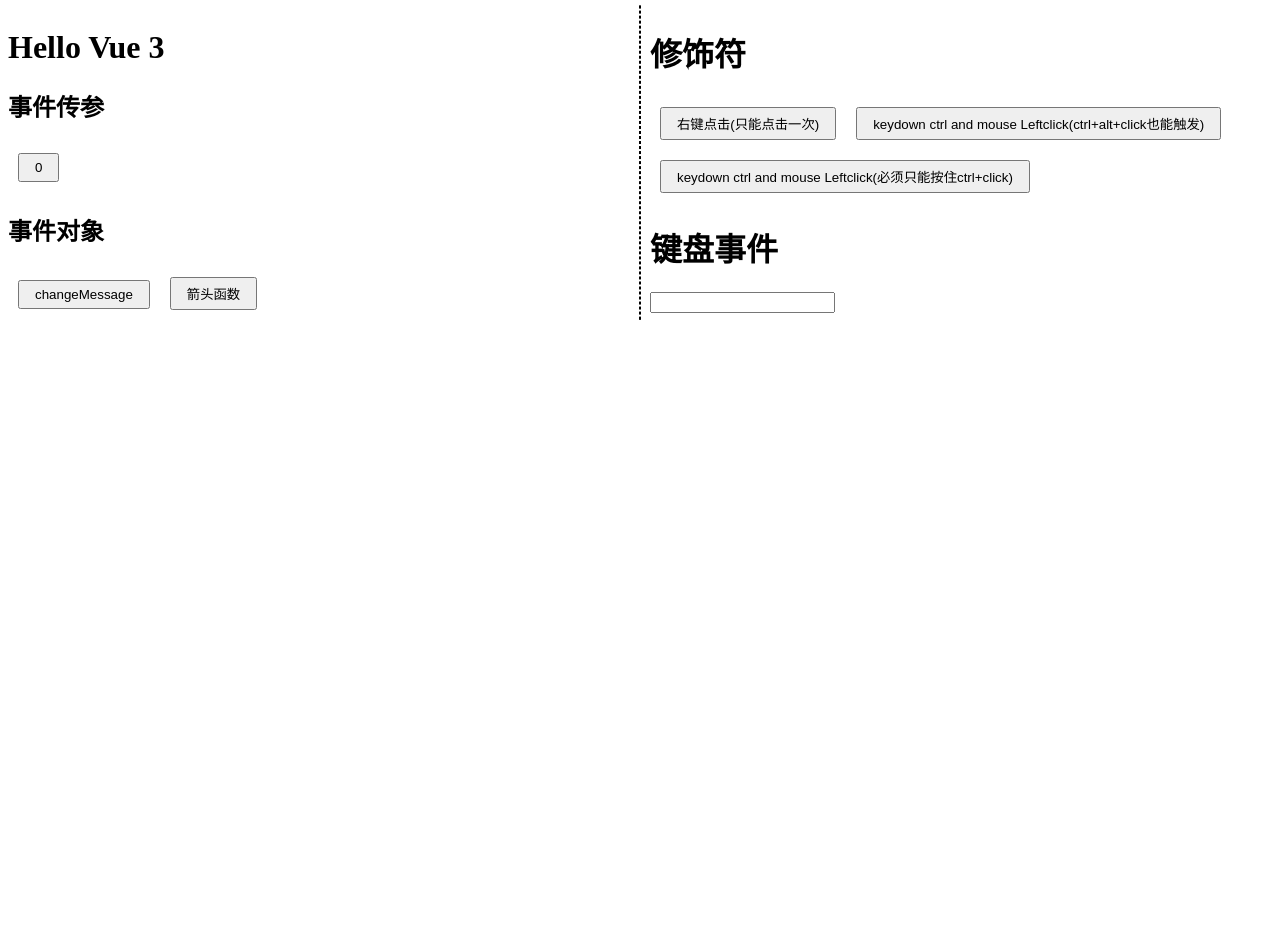
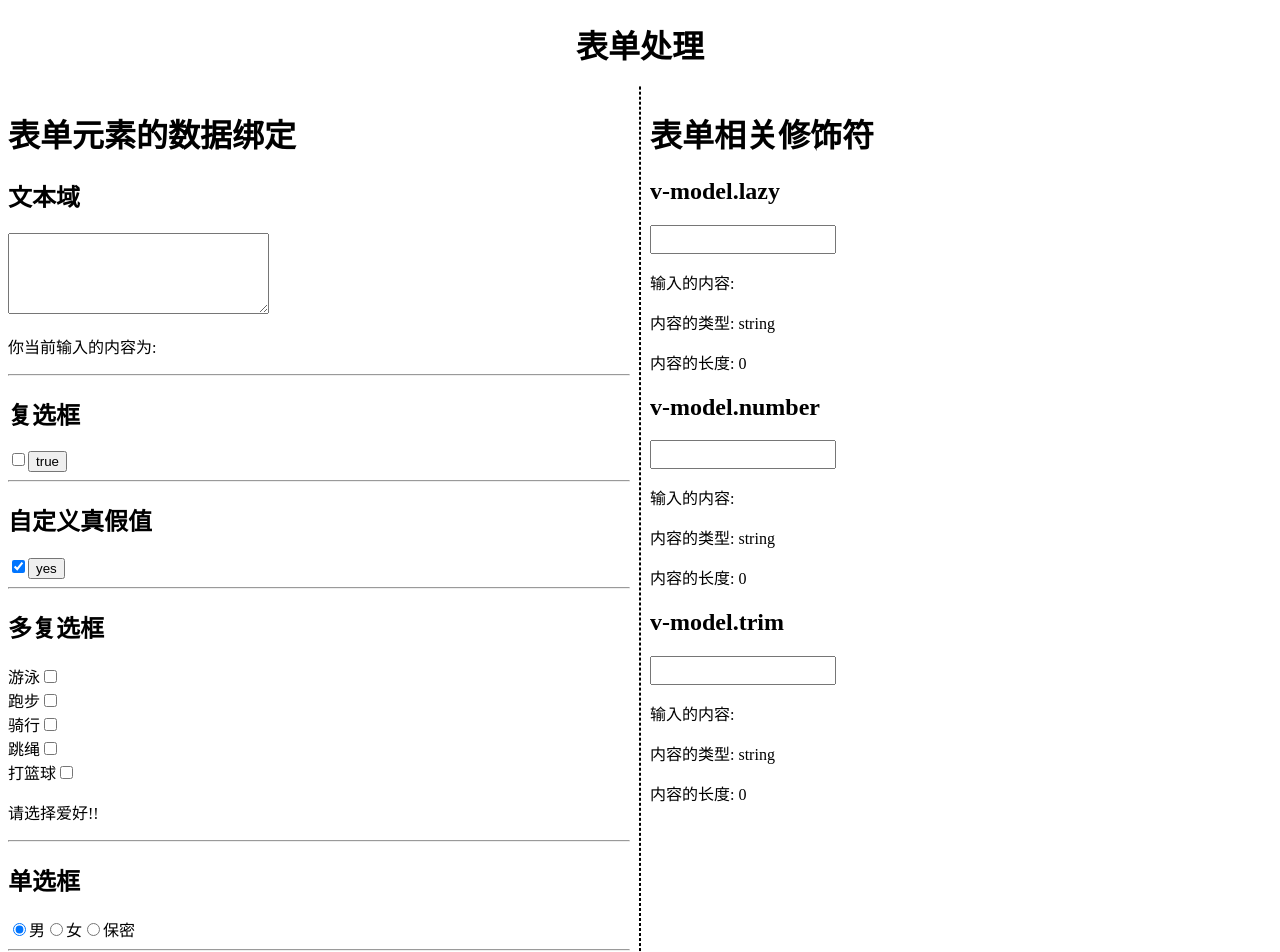
Before and after one commit to LvYuanWang/vue3_fast_entry, a Vue app: page / in a window 1280 px wide. Shown: the top 952 px of the page. Before the commit the page ends 800 px from the top, so only its background shows below. Built offline with nearby package versions, Linux system fonts and the light colour scheme.

Commit message:
feat: vue3表单处理

```diff
--- a/src/App.vue
+++ b/src/App.vue
@@ -1,48 +1,110 @@
 <template>
+  <h1 style="text-align: center;">表单处理</h1>
   <div class="container">
     <hr class="hr" />
     <div>
-      <h1>{{ Message }}</h1>
-      <h2>事件传参</h2>
-      <button @click="addNum(Math.random() * 10)">{{ count }}</button>
-      <h2>事件对象</h2>
-      <button @click="add('Hello Event!', $event)">changeMessage</button>
-      <button @click="(event) => add('hello Func!', event)">箭头函数</button>
+      <h1>表单元素的数据绑定</h1>
+      <h2>文本域</h2>
+      <textarea cols="30" rows="5" v-model="textContent"></textarea>
+      <p>你当前输入的内容为: {{ textContent }}</p>
+      <hr>
+      <h2>复选框</h2>
+      <input type="checkbox" v-model="isChecked" />
+      <button @click="isChecked = !isChecked">{{ !isChecked }}</button>
+      <hr>
+      <h2>自定义真假值</h2>
+      <input type="checkbox" true-value="yes" false-value="no" v-model="checkedValue" />
+      <button
+        @click="checkedValue === 'yes' ? (checkedValue = 'no') : (checkedValue = 'yes')">{{ checkedValue }}</button>
+      <hr>
+      <h2>多复选框</h2>
+      <div v-for="(item, index) in checkedArrData" :key="index">
+        <label for="item.id">{{ item.title }}</label>
+        <input type="checkbox" :id="item.id" :value="item.value" v-model="hobby" />
+      </div>
+      <p>{{ message || "请选择爱好!!" }}</p>
+      <hr>
+      <h2>单选框</h2>
+      <input type="radio" id="male" value="男" v-model="gender">
+      <label for="male">男</label>
+      <input type="radio" id="female" value="女" v-model="gender">
+      <label for="female">女</label>
+      <input type="radio" id="hiddenVal" value="保密" v-model="gender">
+      <label for="hiddenVal">保密</label>
+      <hr>
+      <h2>下拉列表</h2>
+      <select v-model="selectValue">
+        <option value="" disabled>请选择</option>
+        <option v-for="(item, index) in selectArrData" :key="index" :value="item.key">{{ item.value }}</option>
+      </select>
+      <p>你选择的英雄类型是: {{ selectValue }}</p>
+      <hr>
+      <h2>多下拉列表</h2>
+      <select v-model="selectValues" multiple>
+        <option value="" disabled>请选择</option>
+        <option v-for="(item, index) in selectArrData" :key="index" :value="item.key">{{ item.value }}</option>
+      </select>
+      <p>你喜欢玩的英雄类型有: {{ selectValues }}</p>
     </div>
     <div>
-      <h1>修饰符</h1>
-      <button @click.once.right="handleRightClick">右键点击(只能点击一次)</button>
-      <button @click.ctrl="onClick">keydown ctrl and mouse Leftclick(ctrl+alt+click也能触发)</button>
-      <button @click.ctrl.exact="onClick">keydown ctrl and mouse Leftclick(必须只能按住ctrl+click)</button>
-      <h1>键盘事件</h1>
-      <input type="text" @keyup.enter="submitText('Enter Key Pressed!', $event)" />
+      <h1>表单相关修饰符</h1>
+      <h2>v-model.lazy</h2>
+      <input type="text" v-model.lazy="formContent" />
+      <p>输入的内容: {{ formContent }}</p>
+      <p>内容的类型: {{ typeof formContent }}</p>
+      <p>内容的长度: {{ formContent.length }}</p>
+      <h2>v-model.number</h2>
+      <input type="text" v-model.number="formContent2" />
+      <p>输入的内容: {{ formContent2 }}</p>
+      <p>内容的类型: {{ typeof formContent2 }}</p>
+      <p>内容的长度: {{ formContent2.length }}</p>
+      <h2>v-model.trim</h2>
+      <input type="text" v-model.trim="formContent3" />
+      <p>输入的内容: {{ formContent3 }}</p>
+      <p>内容的类型: {{ typeof formContent3 }}</p>
+      <p>内容的长度: {{ formContent3.length }}</p>
     </div>
   </div>
 </template>
 
 <script setup>
-import { ref } from 'vue';
+import { computed, ref } from 'vue';
 
-const count = ref(0);
-const Message = ref('Hello Vue 3');
+const textContent = ref('');
+const isChecked = ref(false);
+const checkedValue = ref('yes');
+const hobby = ref([]);
+const checkedArrData = ref([
+  { id: 'swim', title: '游泳', value: '游个泳' },
+  { id: 'run', title: '跑步', value: '跑个步' },
+  { id: 'ride', title: '骑行', value: '骑个行' },
+  { id: 'jump', title: '跳绳', value: '跳个绳' },
+  { id: 'basketball', title: '打篮球', value: '打个球' }
+]);
+const message = computed(() => {
+  if (hobby.value.length === 0) return;
+  else return hobby.value.join('、');
+})
 
-function addNum(num) {
-  count.value += num;
-}
-function add(message, event) {
-  Message.value = message;
-  console.log(event);
-}
-function onClick() {
-  console.log('click');
-}
-function handleRightClick() {
-  console.log("Right Click");
-}
-function submitText(message, event) {
-  console.log(message);
-  console.log(event.key);
-}
+const gender = ref('保密');
+const selectArrData = ref([
+  { key: '射手', value: '百里守约' },
+  { key: '法师', value: '王昭君' },
+  { key: '坦克', value: '程咬金' },
+  { key: '辅助', value: '大乔' },
+  { key: '刺客', value: '兰陵王' },
+  { key: '战士', value: '铠' }
+]);
+const selectValue = ref('');
+const selectValues = ref([]);
+setTimeout(() => {
+  gender.value = '男';
+}, 2000);
+
+// 表单相关修饰符
+const formContent = ref('');
+const formContent2 = ref('');
+const formContent3 = ref('');
 </script>
 
 <style scoped>
@@ -50,9 +112,8 @@ function submitText(message, event) {
   transition: all 1s;
 }
 
-button {
-  padding: 5px 15px;
-  margin: 10px;
+input {
+  padding: 5px 0 5px 5px;
 }
 
 .container {
```
Also changed, not shown: 1 other file (tests, documents, lock files or other folders).
